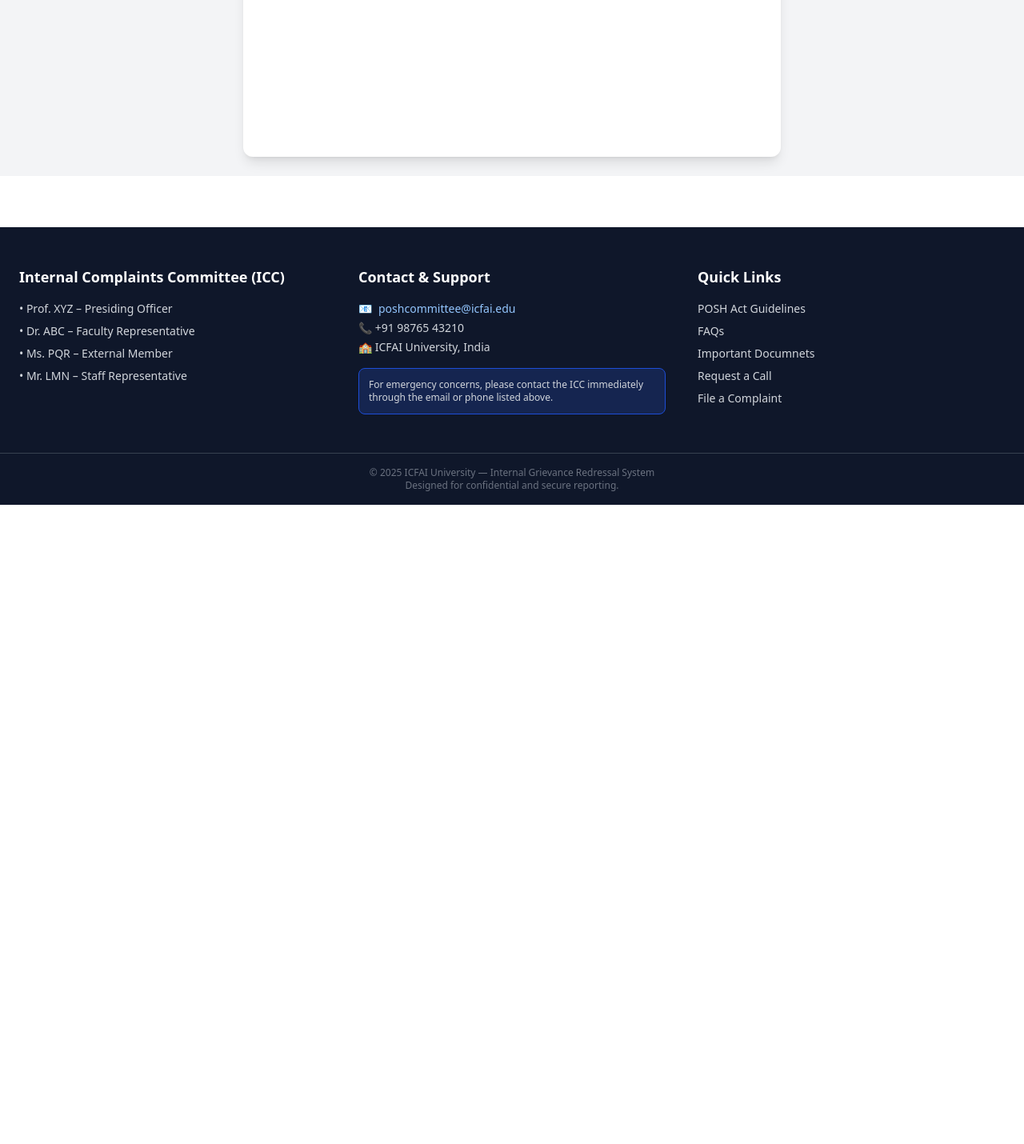
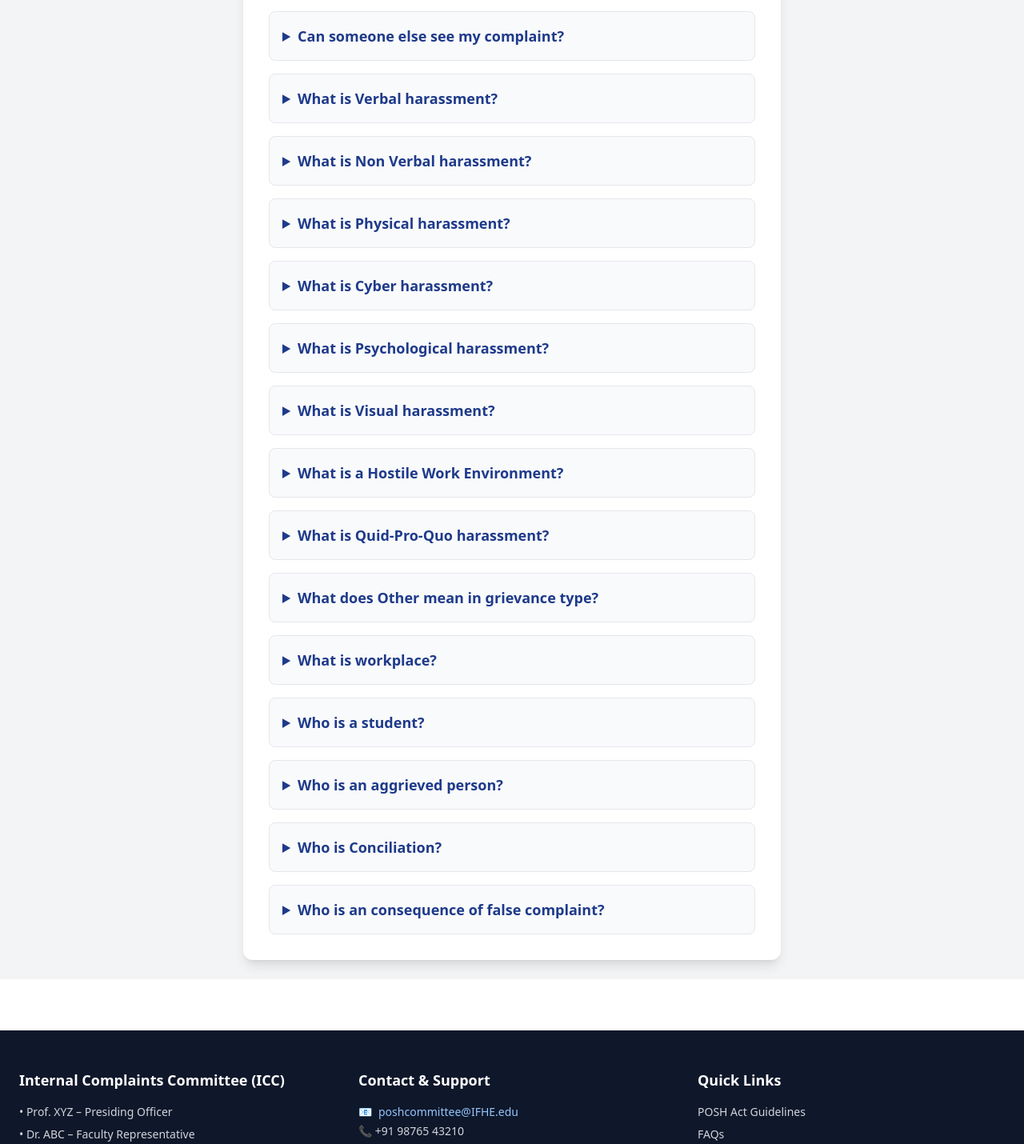
Before and after one commit to Pratham179/icfai-grievance-system, a React (Vite) app in the folder client/: page /faq in a window 1280 px wide. Shown: the part 632-2062 px from the top of the page at 80% size. Before the commit the page ends 1263 px from the top, so only its background shows below. Built offline with nearby package versions, Linux system fonts and the light colour scheme.

Commit message:
Content Updated

```diff
--- a/client/src/components/Footer.jsx
+++ b/client/src/components/Footer.jsx
@@ -24,13 +24,13 @@ export default function Footer() {
           </h3>
 
           <p className="text-sm flex items-center gap-2">
-            📧 <span className="text-blue-300">poshcommittee@icfai.edu</span>
+            📧 <span className="text-blue-300">poshcommittee@IFHE.edu</span>
           </p>
 
           <p className="text-sm mt-1 flex items-center gap-2">📞 +91 98765 43210</p>
 
           <p className="text-sm mt-1 flex items-center gap-2">
-            🏫 ICFAI University, India
+            🏫 IFHE University, India
           </p>
 
           {/* Highlight Box */}
@@ -65,7 +65,7 @@ export default function Footer() {
 
       {/* FOOTER BOTTOM BAR */}
       <div className="border-t border-gray-700 py-4 text-center text-xs text-gray-500">
-        © {new Date().getFullYear()} ICFAI University — Internal Grievance Redressal System
+        © {new Date().getFullYear()} IFHE University — Internal Grievance Redressal System
         <br />
         Designed for confidential and secure reporting.
       </div>
--- a/client/src/components/Navbar.jsx
+++ b/client/src/components/Navbar.jsx
@@ -25,7 +25,7 @@ export default function Navbar() {
           to="/"
           className="text-xl font-bold tracking-wide hover:text-gray-200 transition"
         >
-          ICFAI Grievance Portal
+          IFHE Grievance Portal
         </Link>
 
         {/* NAV LINKS */}
--- a/client/src/pages/FAQ.jsx
+++ b/client/src/pages/FAQ.jsx
@@ -1,37 +1,100 @@
 export default function FAQ() {
   const faqs = [
     {
+      q: "What is sexual harassment?",
+      a: "Sexual harassment includes one or more unwelcome acts or behavior, whether directly or by implication, such as physical contact or advances, a demand or request for sexual favours, making sexually coloured remarks, showing pornography, or any other unwelcome physical, verbal, or non-verbal conduct of a sexual nature."
+    },
+
+    {
       q: "Who can file a grievance?",
-      a: "Any student, faculty, or staff member with a valid ICFAI email ID."
+      a: "Any student, faculty, or staff member with a valid IFHE email ID.",
     },
     {
       q: "Is my identity confidential?",
-      a: "Yes. All complaints are confidential and accessible only to authorized committee members."
+      a: "Yes. All complaints are confidential and accessible only to authorized committee members.",
     },
     {
       q: "How long does it take to resolve a complaint?",
-      a: "Most grievances are acknowledged within 48 hours and resolved within 7–15 working days."
+      a: "Most grievances are acknowledged within 48 hours and resolved within 7–15 working days.",
     },
     {
       q: "Can I track my complaint?",
-      a: "Yes. You will receive a unique tracking ID after submitting your grievance."
+      a: "Yes. You will receive a unique tracking ID after submitting your grievance.",
     },
     {
       q: "Can someone else see my complaint?",
-      a: "No. Only designated committee members can view grievances."
+      a: "No. Only designated committee members can view grievances.",
+    },
+    {
+      q: "What is Verbal harassment?",
+      a: "Any inappropriate spoken words, comments, jokes, or remarks that make someone uncomfortable. This includes offensive language, sexually coloured jokes, comments and stories, and requests for sexual favours."
+    },
+    {
+      q: "What is Non Verbal harassment?",
+      a: "Unwelcome gestures like staring, leering, or similar non-verbal actions, body language, or expressions that are offensive or inappropriate."
+    },
+    {
+      q: "What is Physical harassment?",
+      a: "Any unwanted physical contact or actions that violate personal boundaries like hugs, kisses, etc.",
+    },
+    {
+      q: "What is Cyber harassment?",
+      a: "Harassment through emails, messages, social media, or any digital platform.",
+    },
+    {
+      q: "What is Psychological harassment?",
+      a: "Behavior that causes mental stress, fear, intimidation, or emotional harm.",
+    },
+    {
+      q: "What is Visual harassment?",
+      a: "Displaying offensive, obscene, sexually explicit images, videos, posters, or visual materials.",
+    },
+    {
+      q: "What is a Hostile Work Environment?",
+      a: "A situation where repeated inappropriate behavior creates an unsafe or uncomfortable environment which creates an unsafe, hostile, intimidating or an offensive work environment.",
+    },
+    {
+      q: "What is Quid-Pro-Quo harassment?",
+      a: "Quid-Pro-Quo means This-for-That.Implied or explicit promise of preferential /detrimental treatment.Implied or explicit threat about the victim's present or future employment status",
+    },
+    {
+      q: "What does Other mean in grievance type?",
+      a: "Any form of harassment or misconduct not covered under the listed categories.",
+    },
+
+    {
+      q: "What is workplace?",
+      a: "Workplace includes the location of the HEI, library, laboratories, lecture halls, dining halls or canteen, stadium, hostels, bank counters, parking areas, and also includes field visits, internships, excursions, cultural or sports meets, study tours, transport, online platforms, and any place related to academic or official activities of the institution."
+    }
+    ,
+    {
+      q: "Who is a student?",
+      a: "A student is a person duly admitted and pursuing a programme of study either through regular mode or distance mode. It also includes a person who is in the process of taking admission in the HEI campus, although not yet admitted. A student who is a participant in any activity in an HEI other than the HEI where such student is enrolled shall also be treated as a student."
+    },
+
+    {
+      q: "Who is an aggrieved person?",
+      a: "An aggrieved person is anyone who alleges to have been subjected to sexual harassment at the workplace, regardless of age, gender, or employment status.",
+    },
+    {
+      q: "Who is Conciliation?",
+      a: "Conciliation is a process where the Internal Committee may, at the request of the aggrieved person, take steps to settle the matter between the aggrieved person and the respondent through conciliation. However, no monetary settlement shall be made as a basis of conciliation.",
+    },
+    {
+      q: "Who is an consequence of false complaint?",
+      a: "If the Internal Committee arrives at a conclusion that the allegation against the respondent is false and malicious, it may recommend to the employer or the management to take action against the complainant in accordance with the provisions of the service rules applicable to him/her. In case of students, they may be expelled or rusticated from the institution.",
     }
   ];
 
   return (
     <div className="min-h-screen bg-gray-100 p-6 flex justify-center">
       <div className="max-w-2xl w-full bg-white p-8 rounded-xl shadow-lg mt-10">
-
         <h2 className="text-3xl font-bold text-center mb-6 text-[#1E3A8A]">
           Frequently Asked Questions
         </h2>
 
         <p className="text-gray-600 text-center mb-6">
-          Find quick answers about the ICFAI Internal Grievance Redressal System.
+          Find quick answers about the IFHE Internal Grievance Redressal System.
         </p>
 
         <div className="space-y-4">
--- a/client/src/pages/FileComplaint.jsx
+++ b/client/src/pages/FileComplaint.jsx
@@ -77,7 +77,7 @@ export default function FileComplaint() {
             </p>
 
             <div className="space-y-3 text-gray-700 text-sm leading-relaxed">
-              <p><strong>Declaration:</strong> This portal is to report genuine grievances under ICFAI University.</p>
+              <p><strong>Declaration:</strong> This portal is to report genuine grievances under IFHE University.</p>
               <p>I understand that I must submit only correct, complete and truthful information.</p>
               <p>I acknowledge that no details have been concealed, misrepresented, or falsified.</p>
             </div>
@@ -163,15 +163,15 @@ export default function FileComplaint() {
             onChange={(e) => setBranch(e.target.value)}
             required
           >
-            <option value="">Select ICFAI Branch</option>
-            <option value="Hyderabad">ICFAI University, Hyderabad</option>
-            <option value="Dehradun">ICFAI University, Dehradun</option>
-            <option value="Jaipur">ICFAI University, Jaipur</option>
-            <option value="Tripura">ICFAI University, Tripura</option>
-            <option value="Sikkim">ICFAI University, Sikkim</option>
-            <option value="Jharkhand">ICFAI University, Jharkhand</option>
-            <option value="Raipur">ICFAI University, Raipur</option>
-            <option value="Mizoram">ICFAI University, Mizoram</option>
+            <option value="">Select IFHE Branch</option>
+            <option value="Hyderabad">IFHE University, Hyderabad</option>
+            <option value="Dehradun">IFHE University, Dehradun</option>
+            <option value="Jaipur">IFHE University, Jaipur</option>
+            <option value="Tripura">IFHE University, Tripura</option>
+            <option value="Sikkim">IFHE University, Sikkim</option>
+            <option value="Jharkhand">IFHE University, Jharkhand</option>
+            <option value="Raipur">IFHE University, Raipur</option>
+            <option value="Mizoram">IFHE University, Mizoram</option>
           </select>
 
           <select
@@ -180,12 +180,14 @@ export default function FileComplaint() {
             required
           >
             <option value="">Select Complaint Category</option>
-            <option value="Academic Issue">Academic Issue</option>
-            <option value="Faculty Behaviour">Faculty Behaviour</option>
-            <option value="Harassment">Harassment</option>
-            <option value="POSH">POSH Related</option>
-            <option value="Hostel Issue">Hostel Issue</option>
-            <option value="Infrastructure">Infrastructure Problem</option>
+            <option value="Verbal"> Verbal</option>
+            <option value="Non Verbal">Non Verbal</option>
+            <option value="Physical">Physical</option>
+            <option value="Cyber">Cyber</option>
+            <option value="Psychological">Psychological</option>
+            <option value="Visual">Visual</option>
+            <option value="Hostile Work Environment">Hostile Work Environment</option>
+            <option value="Quid-Pro-Quo">Quid-Pro-Quo</option>
             <option value="Other">Other</option>
           </select>
 
--- a/client/src/pages/Home.jsx
+++ b/client/src/pages/Home.jsx
@@ -5,7 +5,7 @@ export default function Home() {
       {/* HERO SECTION */}
       <div className="text-center mb-14 bg-gradient-to-br from-blue-50 to-blue-100 p-10 rounded-xl shadow-sm">
         <h1 className="text-4xl font-extrabold text-gray-800 mb-4">
-          ICFAI University Grievance Redressal Portal
+          IFHE University Grievance Redressal Portal
         </h1>
 
         <p className="text-gray-700 text-lg max-w-3xl mx-auto leading-relaxed">
@@ -75,7 +75,7 @@ export default function Home() {
         <p>
           This portal complies with the
           <strong> Sexual Harassment of Women at Workplace Act, 2013</strong>
-          and ICFAI University internal policies.
+          and IFHE University internal policies.
         </p>
         <p className="mt-2">
           Your confidentiality and safety are our top priority.
```
Also changed, not shown: client/src/pages/Timeline.jsx (+19 -20 lines).
